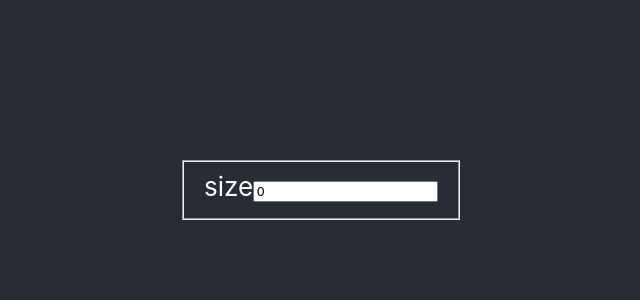
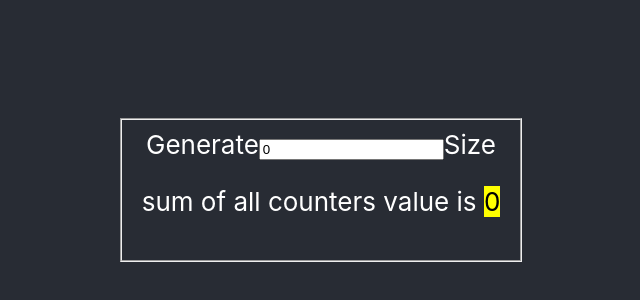
Before and after one commit to vancereyes/react_counter, a React (Create React App) app: page / in a window 1280 px wide. Shown: the part 210-510 px from the top of the page, without its empty margins (319-959 px from the left). Built offline with nearby package versions, Linux system fonts and the light colour scheme.

Commit message:
[Counter][Justine-Vance]feature : Add feature get sum of all counter generated

```diff
--- a/src/Components/Counter.js
+++ b/src/Components/Counter.js
@@ -9,17 +9,22 @@ class Counter extends Component {
         this.onDecrease = this.onDecrease.bind(this);
 
         this.state = {
-            number: 0
+            number: 0,
         };
     }
 
+    componentWillUnmount() {
+        this.props.onSum(this.state.number * -1);
+    }
 
     onIncrease() {
-        this.setState((prevState) => ({ number: prevState.number + 1 }))
+        this.setState((prevState) => ({ number: prevState.number + 1 }),
+            () => this.props.onSum(+1));
     }
 
     onDecrease() {
-        this.setState((prevState) => ({ number: prevState.number - 1 }))
+        this.setState((prevState) => ({ number: prevState.number - 1 }),
+            () => this.props.onSum(-1));
     }
 
     render() {
@@ -28,7 +33,7 @@ class Counter extends Component {
                 <section>
                     <input type="button" value="+" onClick={this.onIncrease} />
 
-                    <span>{this.state.number}</span>
+                    <span><mark>{this.state.number}</mark></span>
                     <input type="button" value="-" onClick={this.onDecrease} />
                 </section>
             </div>
--- a/src/Components/CounterGroup.js
+++ b/src/Components/CounterGroup.js
@@ -5,11 +5,13 @@ class CounterGroup extends Component {
 
     constructor(props) {
         super(props);
-
+        this.state = {
+            sum: 2
+        };
         this.initArray = this.initArray.bind(this)
     }
 
-    initArray(size){
+    initArray(size) {
         const number = size.length > 0 ? parseInt(size) : 0;
         return Array.from(Array(number).keys());
     }
@@ -22,10 +24,11 @@ class CounterGroup extends Component {
         return (
             <div>
                 {
-                    counterSizeArray.map((value) =>(
-                        <Counter key={value} />
+                    counterSizeArray.map((value) => (
+                        <Counter key={value} onSum={this.props.onSum} />
                     ))
                 }
+
             </div>
         );
     }
--- /dev/null
+++ b/src/Components/CounterGroupSum.js
@@ -0,0 +1,22 @@
+import React, { Component } from 'react';
+
+class CounterGroupSum extends Component {
+    constructor(props) {
+        super(props);
+
+    }
+
+    render() {
+        const sum = this.props.sum;
+        return (
+            <div>
+                <section>
+                    <p>sum of all counters value is <mark>{sum}</mark></p>
+                </section>
+
+            </div>
+        );
+    }
+}
+
+export default CounterGroupSum;
--- a/src/Components/CounterSizeGenerator.js
+++ b/src/Components/CounterSizeGenerator.js
@@ -20,15 +20,17 @@ class CounterSizeGenerator extends Component {
 
     render() {
         return (
-            <fieldset>
-                <label htmlFor="size">size</label>
+            <div>
+                <label htmlFor="size">Generate
                 <input
-                    type="number"
-                    name="size"
-                    id="size"
-                    value={this.state.size}
-                    onChange={this.onChange} />
-            </fieldset>
+                        type="number"
+                        name="size"
+                        id="size"
+                        value={this.state.size}
+                        onChange={this.onChange} />
+                </label>
+                Size
+            </div>
         );
     }
 }
--- a/src/Components/MultiCounter.js
+++ b/src/Components/MultiCounter.js
@@ -1,6 +1,7 @@
 import React, { Component } from 'react';
 import CounterSizeGenerator from './CounterSizeGenerator';
 import CounterGroup from './CounterGroup';
+import CounterGroupSum from './CounterGroupSum';
 
 class MultiCounter extends Component {
 
@@ -8,19 +9,26 @@ class MultiCounter extends Component {
         super(props);
 
         this.onGenerate = this.onGenerate.bind(this);
-        this.state = {size:0};
+        this.onSum = this.onSum.bind(this);
+        this.state = { size: 0, sum: 0 };
     }
 
 
-    onGenerate(size){
-        this.setState({size})
+    onGenerate(size) {
+        this.setState({ size })
+    }
+    onSum(valueAdded) {
+        this.setState(prevState => ({ sum: prevState.sum + valueAdded }))
     }
 
     render() {
         return (
             <div>
-                <CounterSizeGenerator onGenerate={this.onGenerate} />
-                <CounterGroup size={this.state.size} />
+                <fieldset>
+                    <CounterSizeGenerator onGenerate={this.onGenerate} />
+                    <CounterGroupSum sum={this.state.sum} />
+                </fieldset>
+                <CounterGroup size={this.state.size} onSum={this.onSum} />
             </div>
         );
     }
```
